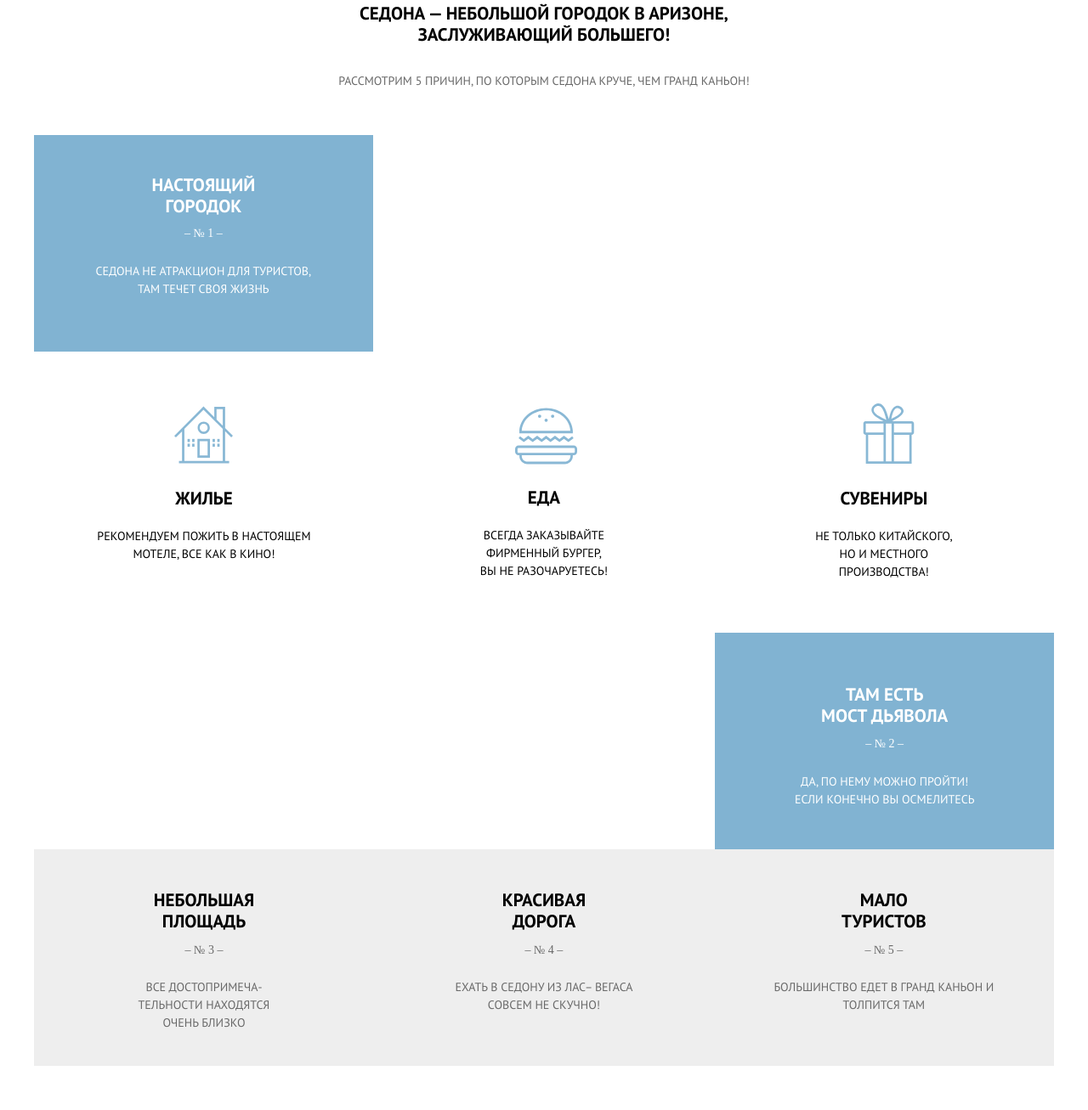
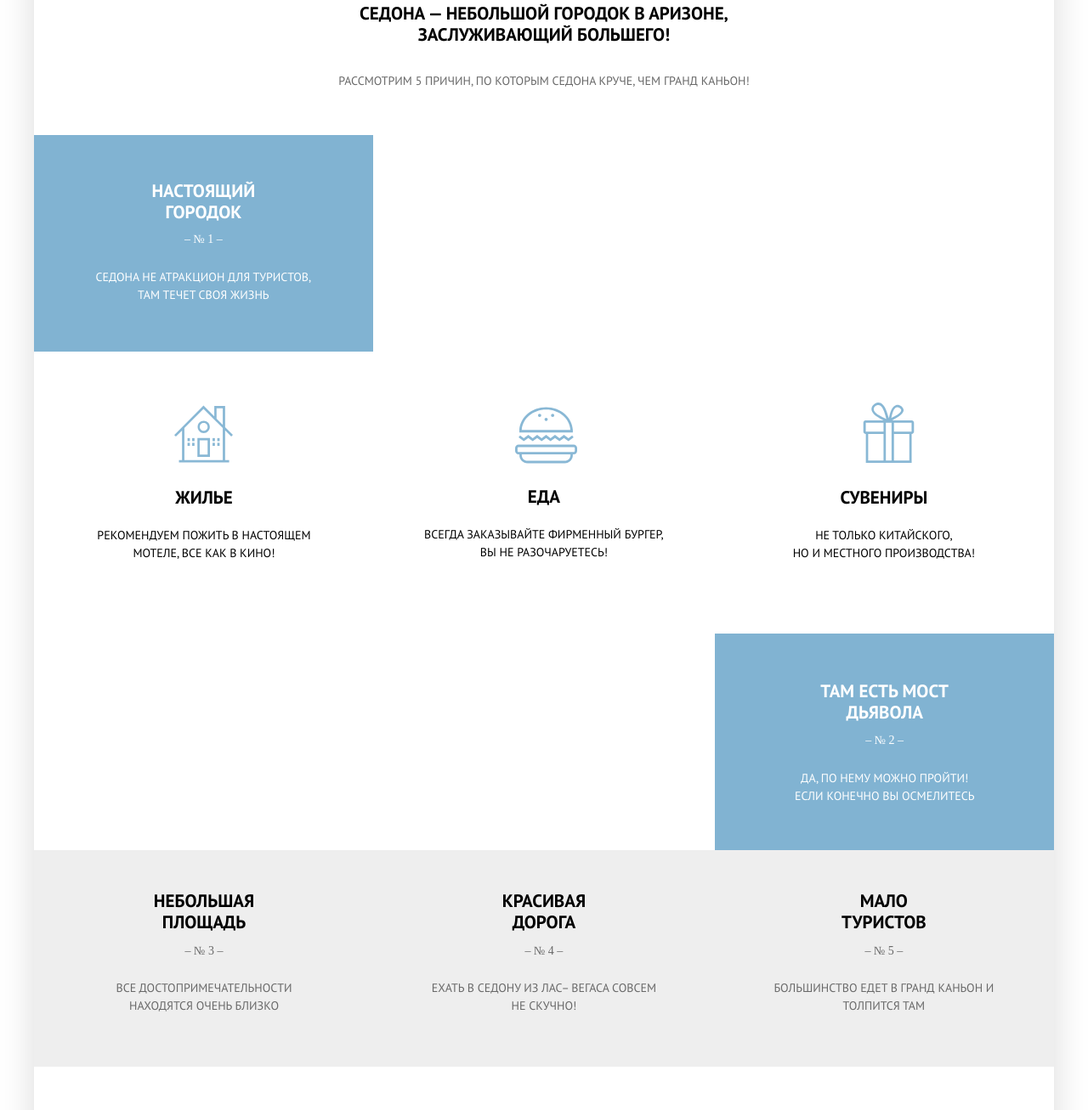
Before and after one commit to Gromver11/Sedona, a website: page index.html in a window 1280 px wide. Shown: the part 621-1928 px from the top of the page at 85% size. Drawn offline with Linux system fonts and the light colour scheme.

Commit message:
Добавляет недостающие стили для десктопной версии

```diff
--- a/index.html
+++ b/index.html
@@ -91,7 +91,9 @@
                         <div class="rubric__text">
                             <h3 class="rubric__title">Сувениры</h3>
                             <div class="rubric__inner rubric__inner--width-b">
-                                <p class="rubric__content">Не&nbsp;только китайского, но&nbsp;и местного производства!</p>
+                                <p class="rubric__content">Не&nbsp;только китайского,
+                                    <span class="rubric__content--new-line">но&nbsp;и местного производства!</span>
+                                </p>
                             </div>
                         </div>
                     </li>
@@ -108,7 +110,7 @@
                 <section class="theme__tile tile">
                     <div class="tile__text  tile__text--order">
                         <div class="tile__inner tile__inner--smaller-width">
-                            <h2 class="tile__title">Там есть мост&nbsp;дьявола</h2>
+                            <h2 class="tile__title">Там есть мост дьявола</h2>
                             <span class="tile__number">&ndash;&nbsp;&#8470;&nbsp;2&nbsp;&ndash;</span>
                             <p class="tile__content">
                                 Да, по&nbsp;нему можно пройти! Если конечно вы&nbsp;осмелитесь
--- a/styles/blocks/component.scss
+++ b/styles/blocks/component.scss
@@ -37,15 +37,15 @@
         width: 247px;
         margin: 0 auto;
         @media screen and (min-width: 768px) {
-            width:160px;
+            width: 160px;
         }
         @media screen and (min-width: 1280px) {
-            width: 260px;
+            width: 267px;
         }
     }
     &__inner--size {
         @media screen and (min-width: 1280px) {
-            width:170px;
+            width: 209px;
         }
     }
 }
--- a/styles/blocks/container.scss
+++ b/styles/blocks/container.scss
@@ -2,5 +2,6 @@
     @media screen and (min-width: 1280px) {
         max-width: 1200px;
         margin: 0 auto;
+        box-shadow: 0 0 40px 0 $shadow;
     }
 }
--- a/styles/blocks/intro.scss
+++ b/styles/blocks/intro.scss
@@ -16,12 +16,12 @@
     &__description {
         text-align: center;
         padding-top: 40px;
-        padding-bottom:67px;
+        padding-bottom: 67px;
         position: relative;
         z-index: 3;
         @media screen and (min-width: 768px) {
             padding-top: 59px;
-            padding-bottom:50px;
+            padding-bottom: 50px;
         }
     }
     &__description--additional {
@@ -55,19 +55,28 @@
         bottom: 0;
         background-color: $white;
         z-index: 2;
-        @media screen and (min-width:768px) {
+        @media screen and (min-width: 768px) {
             height: 29px;
+        }
+        @media screen and (min-width:1200px) {
+            height: 53px;
         }
     }
     &__greeting::after {
         right: 0;
         transform-origin: bottom right;
         transform: skewY(-8deg);
+        @media screen and (min-width: 1280px) {
+            transform: skewY(-7deg)
+        }
     }
     &__greeting::before {
         left: 0;
         transform-origin: bottom left;
         transform: skewY(8deg);
+        @media screen and (min-width: 1280px) {
+            transform: skewY(7deg)
+        }
     }
     &__description::before,
     &__description::after {
@@ -78,7 +87,7 @@
         bottom: 0;
         background-color: $blue;
         z-index: 2;
-        @media screen and (min-width:768px) {
+        @media screen and (min-width: 768px) {
             display: none;
         }
     }
@@ -88,7 +97,7 @@
         transform: skewY(-8deg);
     }
     &__description::before {
-        left:0;
+        left: 0;
         transform-origin: bottom left;
         transform: skewY(8deg);
     }
--- a/styles/blocks/main-content.scss
+++ b/styles/blocks/main-content.scss
@@ -24,6 +24,10 @@
             display:flex;
             padding: 61px 0;
         }
+        @media screen and (min-width: 1280px) {
+            padding-top: 60px;
+            padding-bottom: 84px;
+        }
     }
     &__map {
         font-size: 0
--- a/styles/blocks/page-footer.scss
+++ b/styles/blocks/page-footer.scss
@@ -3,6 +3,9 @@
     padding-bottom: 22px;
     @media screen and(min-width: 768px) {
         padding: 38px 0;
+    }
+    @media screen and (min-width: 1280px) {
+        padding: 46px 0;
     }
     &__hashtag {
         text-align: center;
@@ -30,5 +33,8 @@
         display: flex;
         align-items: center;
         justify-content: center;
+        @media screen and (min-width: 1280px) {
+            transform: translateX(86px)
+        }
     }
 }
--- a/styles/blocks/rubric.scss
+++ b/styles/blocks/rubric.scss
@@ -73,10 +73,16 @@
         @media screen and (min-width: 768px) {
             width:195px;
         }
+        @media screen and (min-width: 1280px) {
+            width: 226px;
+        }
     }
     &__inner--width-m {
         @media screen and (min-width: 768px) {
             width:169px;
+        }
+        @media screen and (min-width: 1280px) {
+            width: 283px;
         }
     }
     &__icon--food {
@@ -102,4 +108,9 @@
             margin-left: 12px;
         }
     }
+    &__content--new-line {
+        @media screen and (min-width: 1280px) {
+            display: block;
+        }
+    }
 }
--- a/styles/blocks/search.scss
+++ b/styles/blocks/search.scss
@@ -24,9 +24,12 @@
         margin-bottom: 37px;
         color:$tc;
         padding:0 20px;
-        @media screen and(min-width:768px) {
+        @media screen and (min-width:768px) {
             padding: 0;
             margin-bottom: 41px;
+        }
+        @media screen and (min-width: 1280px) {
+            margin-bottom: 46px;
         }
     }
     &__btn {
--- a/styles/blocks/social.scss
+++ b/styles/blocks/social.scss
@@ -6,13 +6,10 @@
         background-color: $blue;
         text-decoration: none;
         font-size: 0;
-        margin-right: 2px;
+        margin-right: 6px;
         background-repeat: no-repeat;
         background-position: 50% 50%;
         vertical-align: top;
-        @media screen and (min-width: 768px) {
-            margin-right:0;
-        }
     }
     &__btn--youtube {
         background-image: url("img/youtube.svg");
@@ -22,10 +19,6 @@
     }
     &__btn--fb {
         background-image: url("img/icon-facebook.svg");
-        @media screen and (min-width: 768px) {
-            margin-right: 6px;
-            margin-left: 6px;
-        }
     }
     &__btn:last-child {
         margin-right: 0;
--- a/styles/blocks/tile.scss
+++ b/styles/blocks/tile.scss
@@ -9,7 +9,7 @@
         @media screen and (min-width: 768px) {
             font-size: 21px;
             line-height: 1.2;
-            width: 150px;
+            width: 151px;
             margin-left: auto;
             margin-right: auto;
         }
@@ -30,7 +30,7 @@
             padding: 46px 0;
         }
         @media screen and (min-width:1280px) {
-            padding: 60px 0;
+            padding: 55px 0;
         }
     }
     &__text--order {
@@ -100,6 +100,9 @@
         @media screen and (min-width: 768px) {
             padding-top: 46px;
         }
+        @media screen and (min-width: 1280px) {
+            padding-top: 53px;
+        }
     }
     &__number--component {
         margin-bottom: 17px;
--- a/styles/blocks/triangle.scss
+++ b/styles/blocks/triangle.scss
@@ -11,12 +11,20 @@
             background: $white;
             z-index: 3;
         }
+        @media screen and (min-width: 1200px) {
+            width: 40%;
+            height: 55px;
+        }
     }
     &::before {
         @media screen and (min-width: 768px) {
             left: 4%;
             transform-origin: bottom left;
             transform: skewY(7deg)
+        }
+        @media screen and (min-width: 1200px) {
+            left: 21%;
+            transform: skewY(9deg)
         }
     }
     &::after {
@@ -25,5 +33,9 @@
             transform-origin: bottom right;
             transform: skewY(-7deg);
         }
+        @media screen and (min-width: 1200px) {
+            right: 21%;
+            transform: skewY(-9deg);
+        }
     }
 }
--- a/styles/blocks/variables.scss
+++ b/styles/blocks/variables.scss
@@ -8,3 +8,4 @@ $bm:#9ac2db;
 $tc:#696969;
 $adb: #eeeeee;
 $border: #d6d6d6;
+$shadow: #dbdbdb;
```
Also changed, not shown: styles.css.
